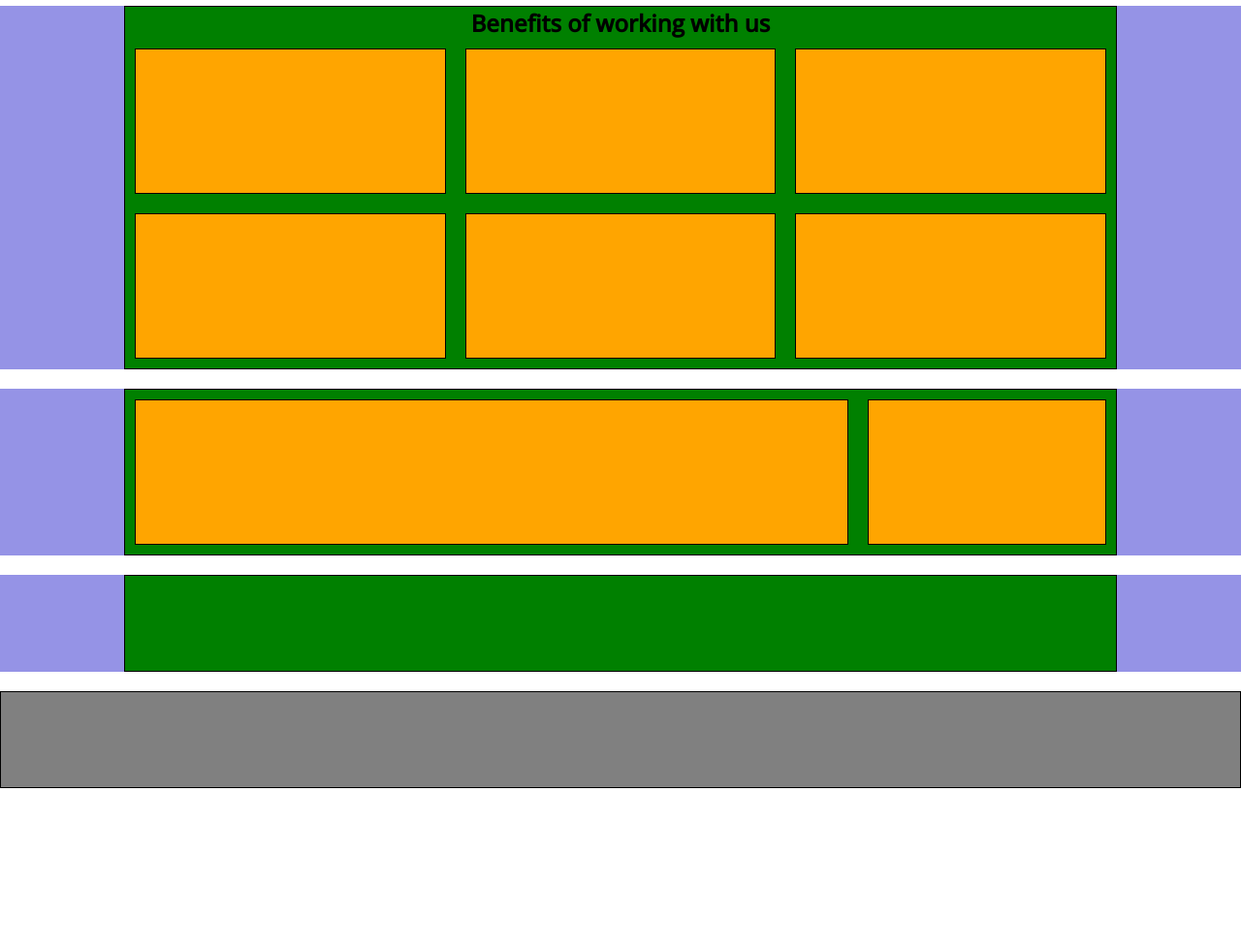
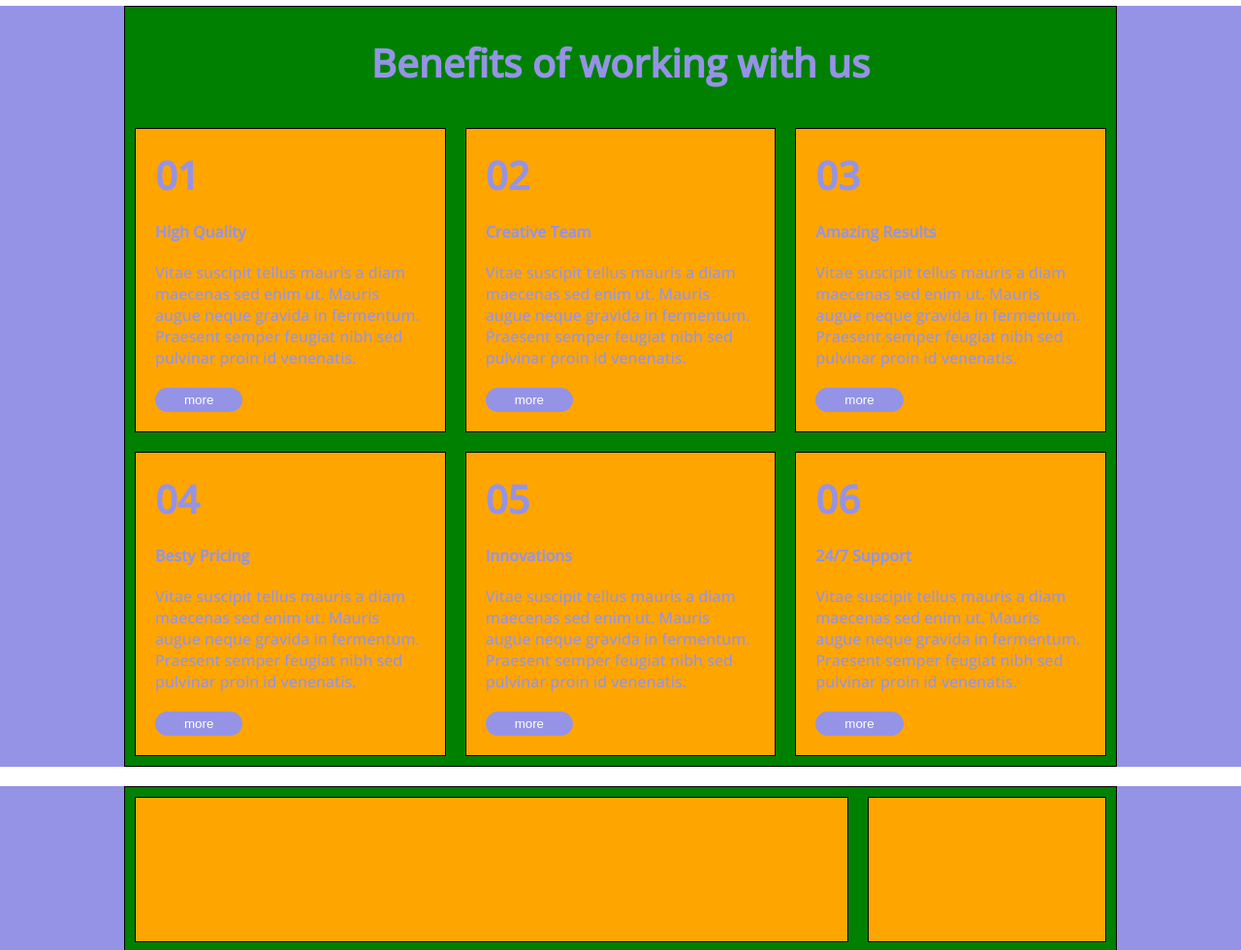
Before and after one commit to Matteo-Sarrecchia/htmlcss-responsive-layout, a plain HTML site: page index.html in a window 1280 px wide. Shown: the part 2780-3760 px from the top of the page at 97% size. Before the commit the page ends 3593 px from the top, so only its background shows below. Drawn offline with nearby package versions, Linux system fonts and the light colour scheme.

Commit message:
benefits section

```diff
--- a/css/style.css
+++ b/css/style.css
@@ -362,6 +362,38 @@ header{
     width: calc(100%/3 - 20px);
 }
 
+.container.benefits h2{
+    font-size: 40px;
+    color: #9593e6;
+    padding: 30px;
+}
+
+.row.benefits .col{
+    text-align: left;
+    padding: 20px;
+    color: #9593e6;
+}
+
+.row.benefits .col span{
+    font-size: 40px;
+    font-weight: 600;
+}
+
+.row.benefits .col h4,
+.row.benefits .col p,
+.row.benefits .col input{
+    margin-top: 20px;
+}
+
+.row.benefits .col input{
+    padding: 5px 30px;
+    color: white;
+    background-color: #9593e6;
+    border: none;
+    border-radius: 20px;
+}
+
+
 /* benefits section tablet */
 @media screen and  (max-width:768px) {
     .container.benefits .col{
--- a/index.html
+++ b/index.html
@@ -200,12 +200,60 @@
             <div class="container benefits">
                 <h2>Benefits of working with us</h2>
                 <div class="row benefits">
-                    <div class="col 01"></div>
-                    <div class="col 02"></div>
-                    <div class="col 03"></div>
-                    <div class="col 04"></div>
-                    <div class="col 05"></div>
-                    <div class="col 06"></div>
+                    <div class="col 01">
+                        <span>01</span>
+                        <h4>High Quality</h4>
+                        <p>
+                            Vitae suscipit tellus mauris a diam maecenas sed enim ut. Mauris augue neque gravida in fermentum. Praesent semper feugiat nibh sed pulvinar proin id venenatis.
+                        </p>
+                        <input class="button-benefits" type="button" value="more">
+                    </div>
+
+                    <div class="col 02">
+                        <span>02</span>
+                        <h4>Creative Team</h4>
+                        <p>
+                            Vitae suscipit tellus mauris a diam maecenas sed enim ut. Mauris augue neque gravida in fermentum. Praesent semper feugiat nibh sed pulvinar proin id venenatis.
+                        </p>
+                        <input class="button-benefits" type="button" value="more">
+                    </div>
+
+                    <div class="col 03">
+                        <span>03</span>
+                        <h4>Amazing Results</h4>
+                        <p>
+                            Vitae suscipit tellus mauris a diam maecenas sed enim ut. Mauris augue neque gravida in fermentum. Praesent semper feugiat nibh sed pulvinar proin id venenatis.
+                        </p>
+                        <input class="button-benefits" type="button" value="more">
+                    </div>
+
+                    <div class="col 04">
+                        <span>04</span>
+                        <h4>Besty Pricing</h4>
+                        <p>
+                            Vitae suscipit tellus mauris a diam maecenas sed enim ut. Mauris augue neque gravida in fermentum. Praesent semper feugiat nibh sed pulvinar proin id venenatis.
+                        </p>
+                        <input class="button-benefits" type="button" value="more">
+                    </div>
+
+                    <div class="col 05">
+                        <span>05</span>
+                        <h4>Innovations</h4>
+                        <p>
+                            Vitae suscipit tellus mauris a diam maecenas sed enim ut. Mauris augue neque gravida in fermentum. Praesent semper feugiat nibh sed pulvinar proin id venenatis.
+                        </p>
+                        <input class="button-benefits" type="button" value="more">
+                    </div>
+
+                    <div class="col 06">
+                        <span>06</span>
+                        <h4>24/7 Support</h4>
+                        <p>
+                            Vitae suscipit tellus mauris a diam maecenas sed enim ut. Mauris augue neque gravida in fermentum. Praesent semper feugiat nibh sed pulvinar proin id venenatis.
+                        </p>
+                        <input class="button-benefits" type="button" value="more">
+                    </div>
+
                 </div>
 
             </div>
```
